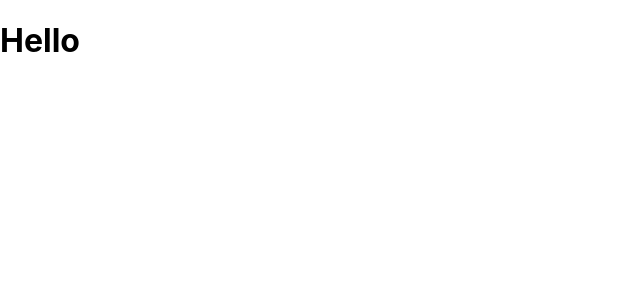
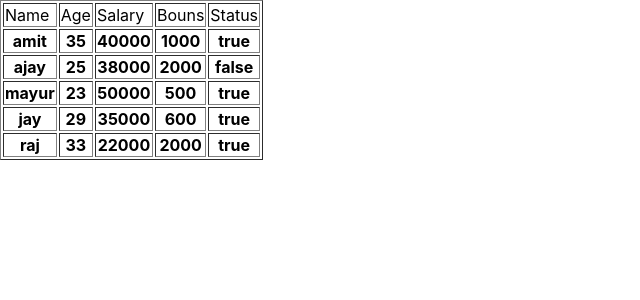
Before and after one commit to bhumishingala/project1, a React (Create React App) app: page / in a window 1280 px wide. Shown: the top 300 px of the page, without its empty margins (0-640 px from the left). Built offline with nearby package versions, Linux system fonts and the light colour scheme.

Commit message:
array and object

```diff
--- a/src/App.js
+++ b/src/App.js
@@ -84,48 +84,176 @@ function App() {
   // }
 
 
-  const data = {
-    personal_info: {
-      name: 'amit',
+  // const data = {
+  //   personal_info: {
+  //     name: 'amit',
+  //     age: 25,
+  //     city: 'surat'
+  //   },
+  //   courses: ["C", "JavaScript", "React"],
+  //   branches: {
+  //     rwl: {
+  //       admission: 50,
+  //       vacant_seat: 10
+  //     },
+  //     rw2: {
+  //       admission: 30,
+  //       vacant_seat: 20
+  //     },
+  //     rw3: {
+  //       admission: 25,
+  //       vacant_seat: 25
+  //     },
+  //     rw4: {
+  //       admission: 40,
+  //       vacant_seat: 10
+  //     }
+  //   }
+  // }
+
+  // for(let d in data){
+  //   if(d === "personal_info"){
+  //     console.log(data[d].name,data[d].age);
+  //   }else if(d === "courses"){
+  //     data[d].map((d1) => console.log(d1));
+  //   }else{
+  //     for(let j in data[d]){
+  //       console.log(data[d][j].admission,data[d][j].vacant_seat);
+  //     }
+  //   }
+  // }
+
+  // let Data = [
+  //   {
+  //     id: 101,
+  //     name: 'Abacavir',
+  //     quantity: 25,
+  //     price: 150,
+  //     expiry: 2022,
+  //     status: true
+  //   },
+  //   {
+  //     id: 102,
+  //     name: 'Eltrombopag',
+  //     quantity: 90,
+  //     price: 550,
+  //     expiry: 2021,
+  //     status: true
+  //   },
+  //   {
+  //     id: 103,
+  //     name: 'Meloxicam',
+  //     quantity: 85,
+  //     price: 450,
+  //     expiry: 2025,
+  //     status: false
+  //   },
+  //   {
+  //     id: 104,
+  //     name: 'Allopurinol',
+  //     quantity: 50,
+  //     price: 600,
+  //     expiry: 2023,
+  //     status: true
+  //   },
+  //   {
+  //     id: 105,
+  //     name: 'Phenytoin',
+  //     quantity: 63,
+  //     price: 250,
+  //     expiry: 2021,
+  //     status: false
+  //   }
+  // ];
+
+  // let [id,name,quantity,price,expiry,status] = Data;
+
+  let Employee = [
+    {
+      name: "amit",
+      age: 35,
+      salary: 40000,
+      bonus: 1000,
+      status: true
+    },
+    {
+      name: "ajay",
       age: 25,
-      city: 'surat'
+      salary: 38000,
+      bonus: 2000,
+      status: false
     },
-    courses: ["C", "JavaScript", "React"],
-    branches: {
-      rwl: {
-        admission: 50,
-        vacant_seat: 10
-      },
-      rw2: {
-        admission: 30,
-        vacant_seat: 20
-      },
-      rw3: {
-        admission: 25,
-        vacant_seat: 25
-      },
-      rw4: {
-        admission: 40,
-        vacant_seat: 10
-      }
-    }
-  }
-
-  for(let d in data){
-    if(d === "personal_info"){
-      console.log(data[d].name,data[d].age);
-    }else if(d === "courses"){
-      data[d].map((d1) => console.log(d1));
-    }else{
-      for(let j in data[d]){
-        console.log(data[d][j].admission,data[d][j].vacant_seat);
-      }
-    }
-  }
+    {
+      name: "mayur",
+      age: 23,
+      salary: 50000,
+      bonus: 500,
+      status: true
+    },
+    {
+      name: "jay",
+      age: 29,
+      salary: 35000,
+      bonus: 600,
+      status: true
+    },
+    {
+      name: "raj",
+      age: 33,
+      salary: 22000,
+      bonus: 2000,
+      status: true
+    },
+  ]
 
   return (
     <div>
-      <Demo />
+      {/* <table border="1">
+        <tr>
+          <td>Id</td>
+          <td>Name</td>
+          <td>Quantity</td>
+          <td>Price</td>
+          <td>Expiry</td>
+          <td>Status</td>
+        </tr>
+          {
+            Data.map((d)=> {
+              return(
+                <tr>
+                <th>{d.id}</th>
+                <th>{d.name}</th>
+                <th>{d.quantity}</th>
+                <th>{d.price}</th>
+                <th>{d.expiry}</th>
+                <th>{d.status.toString()}</th>
+              </tr>
+              )
+            })
+          }
+      </table> */}
+      <table border="1">
+        <tr>
+          <td>Name</td>
+          <td>Age</td>
+          <td>Salary</td>
+          <td>Bouns</td>
+          <td>Status</td>
+        </tr>
+        {
+          Employee.map((e) => {
+            return (
+              <tr>
+                <th>{e.name}</th>
+                <th>{e.age}</th>
+                <th>{e.salary}</th>
+                <th>{e.bonus}</th>
+                <th>{e.status.toString()}</th>
+              </tr>
+            )
+          })
+        }
+      </table>
     </div>
   );
 }
```
